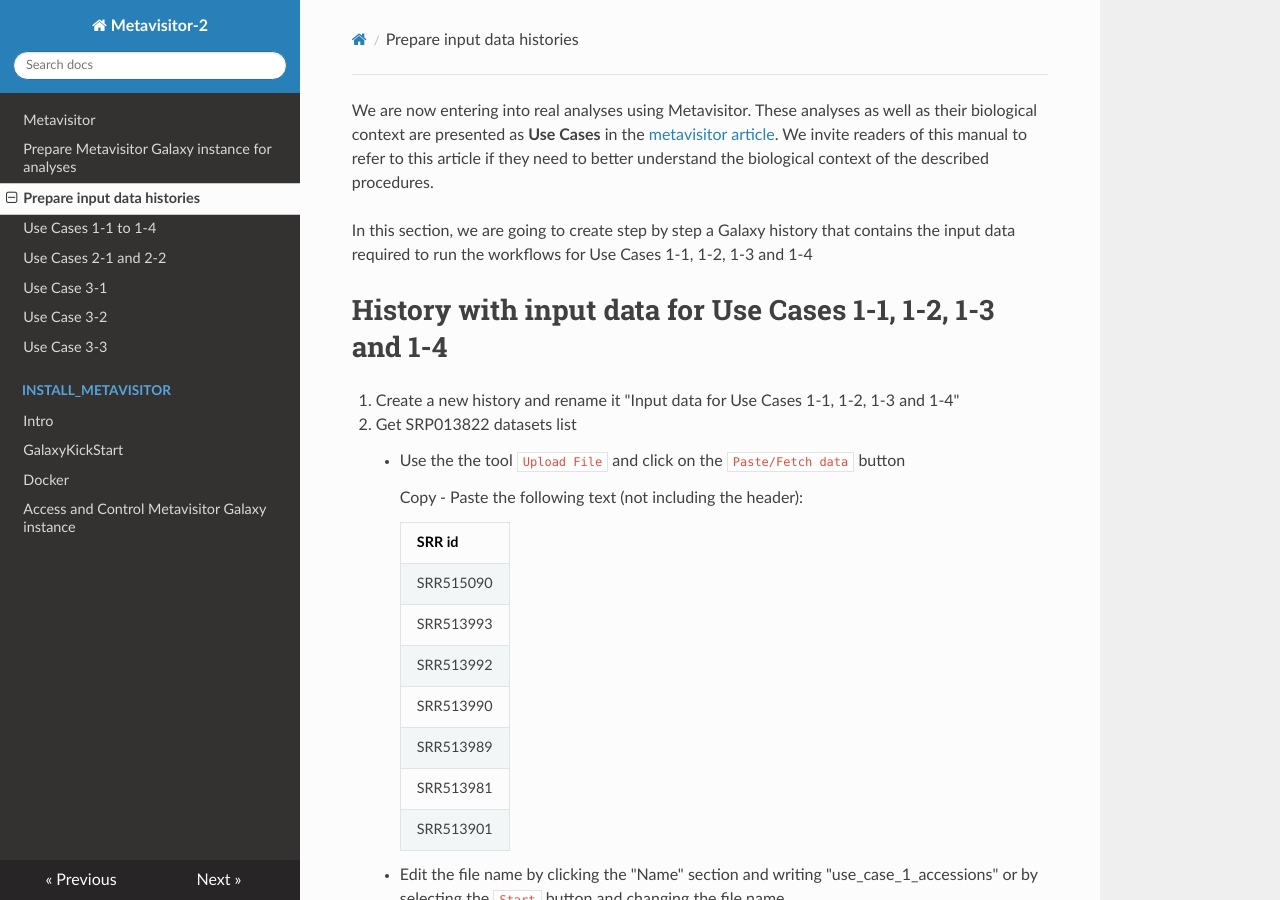
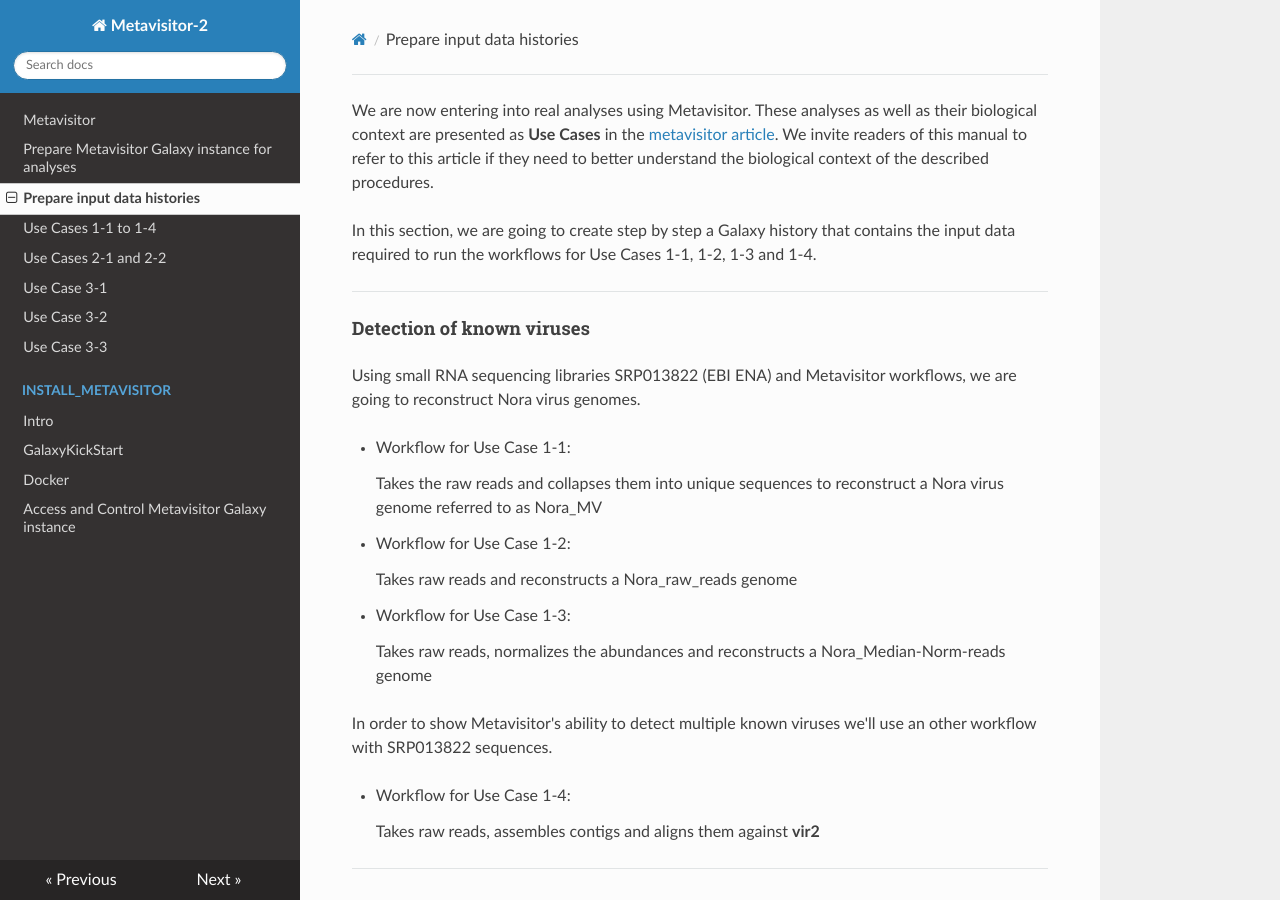
Before and after one commit to ARTbio/metavisitor, an MkDocs documentation site: the page built from docs/use_cases_input_data.md, in a window 1280 px wide and 900 px high. Built offline with MkDocs 1.6.1, drawn with Linux system fonts in a browser that asks for light colours; nearby versions of some CDN libraries; old or Windows-style settings are respelled for this version of MkDocs.

Commit message:
Add short explanation of what the workflows do

```diff
--- a/docs/use_cases_input_data.md
+++ b/docs/use_cases_input_data.md
@@ -1,8 +1,32 @@
 We are now entering into real analyses using Metavisitor.
 These analyses as well as their biological context are presented as **Use Cases** in the [metavisitor article](http://dx.doi.org/10.1101/048983). We invite readers of this manual to refer to this article if they need to better understand the biological context of the described procedures.
 
-In this section, we are going to create step by step a Galaxy history that contains the input data required to run the workflows for Use Cases 1-1, 1-2, 1-3 and 1-4
+In this section, we are going to create step by step a Galaxy history that contains the input data required to run the workflows for Use Cases 1-1, 1-2, 1-3 and 1-4.
 
+---
+#### Detection of known viruses
+
+Using small RNA sequencing libraries SRP013822 (EBI ENA) and Metavisitor workflows, we are going to reconstruct Nora virus genomes.
+
+- Workflow for Use Case 1-1:
+
+    Takes the raw reads and collapses them into unique sequences to reconstruct a Nora virus genome referred to as Nora_MV
+
+- Workflow for Use Case 1-2:
+
+    Takes raw reads and reconstructs a Nora_raw_reads genome
+
+- Workflow for Use Case 1-3:
+
+    Takes raw reads, normalizes the abundances and reconstructs a Nora_Median-Norm-reads genome
+
+In order to show Metavisitor's ability to detect multiple known viruses we'll use an other workflow with SRP013822 sequences.
+
+- Workflow for Use Case 1-4:
+
+    Takes raw reads, assembles contigs and aligns them against **vir2**
+
+---
 # History with input data for Use Cases 1-1, 1-2, 1-3 and 1-4
 
 1. Create a new history and rename it "Input data for Use Cases 1-1, 1-2, 1-3 and 1-4"
```
